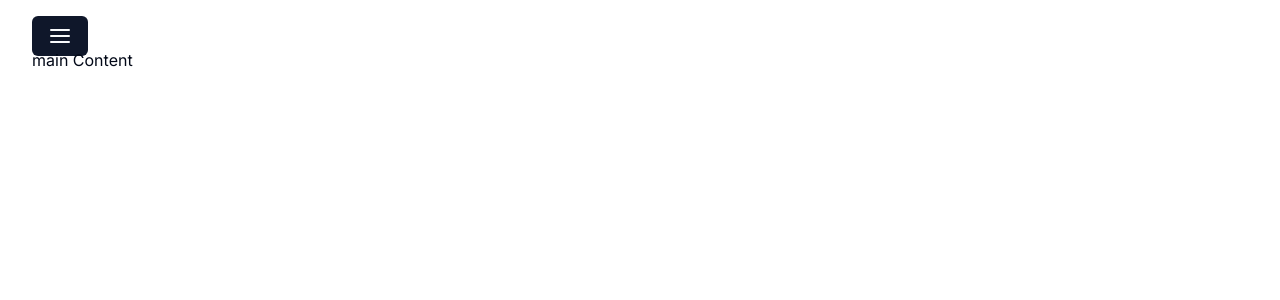
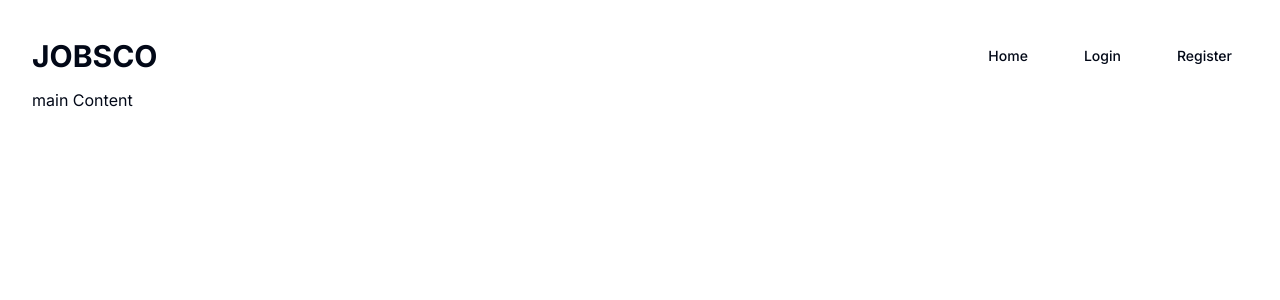
Before and after one commit to Gyanthakur/JobLoom-portal, a Next.js app: page / in a window 1280 px wide. Shown: the top 300 px of the page. Built offline with nearby package versions, Linux system fonts and the light colour scheme.

Commit message:
feat:navbar added

```diff
--- a/src/components/header/index.js
+++ b/src/components/header/index.js
@@ -1,48 +1,80 @@
 "use client";
+
 import Link from "next/link";
 import { Button } from "../ui/button";
 import { Sheet, SheetContent, SheetTrigger } from "../ui/sheet";
 import { AlignJustify, Moon } from "lucide-react";
 // import { UserButton } from "@clerk/nextjs";
 // import { useTheme } from "next-themes";
-function Header() {
+
+function Header({ user, profileInfo }) {
+//   const { theme, setTheme } = useTheme();
+
   const menuItems = [
     {
       label: "Home",
       path: "/",
-			Show: true,
+      show: true,
+    },
+    {
+      label: "Feed",
+      path: "/feed",
+      show: profileInfo,
     },
     {
       label: "Login",
       path: "/sign-in",
-			Show: true,
+      show: !user,
     },
     {
       label: "Register",
       path: "/sign-up",
-			Show: true,
-		}
+      show: !user,
+    },
+    {
+      label: "Activity",
+      path: "/activity",
+      show: profileInfo?.role === "candidate",
+    },
+    {
+      label: "Companies",
+      path: "/companies",
+      show: profileInfo?.role === "candidate",
+    },
+    {
+      label: "Jobs",
+      path: "/jobs",
+      show: profileInfo,
+    },
+    {
+      label: "Membership",
+      path: "/membership",
+      show: profileInfo,
+    },
+    {
+      label: "Account",
+      path: "/account",
+      show: profileInfo,
+    },
   ];
 
   return (
     <div>
-			<header className="flex h-6 w-full shrink-0 items-center">
+      <header className="flex h-16 w-full shrink-0 items-center">
         <Sheet>
           <SheetTrigger asChild>
-						<Button>
+            <Button className="lg:hidden">
               <AlignJustify className="h-6 w-6" />
               <span className="sr-only">Toggle Navigation Menu</span>
             </Button>
           </SheetTrigger>
-
           <SheetContent side="left">
             <Link className="mr-6 hidden lg:flex" href={"#"}>
-							<h3>JobSco</h3>
+              <h3>JOBSCO</h3>
             </Link>
-
             <div className="grid gap-2 py-6">
               {menuItems.map((menuItem) =>
-                menuItem.Show ? (
+                menuItem.show ? (
                   <Link
                     href={menuItem.path}
                     className="flex w-full items-center py-2 text-lg font-semibold"
@@ -51,10 +83,37 @@ function Header() {
                   </Link>
                 ) : null
               )}
-
+              {/* <Moon
+                className="cursor-pointer mb-4"
+                fill={theme === "dark" ? "light" : "dark"}
+                onClick={() => setTheme(theme === "light" ? "dark" : "light")}
+              />
+              <UserButton afterSignOutUrl="/" /> */}
             </div>
           </SheetContent>
         </Sheet>
+        <Link className="hidden font-bold text-3xl lg:flex mr-6" href={"/"}>
+          JOBSCO
+        </Link>
+        <nav className="ml-auto hidden lg:flex gap-6 items-center">
+          {menuItems.map((menuItem) =>
+            menuItem.show ? (
+              <Link
+                href={menuItem.path}
+                onClick={() => sessionStorage.removeItem("filterParams")}
+                className="group inline-flex h-9 w-max items-center rounded-md  px-4 py-2 text-sm font-medium"
+              >
+                {menuItem.label}
+              </Link>
+            ) : null
+          )}
+          {/* <Moon
+            className="cursor-pointer"
+            fill={theme === "dark" ? "light" : "dark"}
+            onClick={() => setTheme(theme === "light" ? "dark" : "light")}
+          />
+          <UserButton afterSignOutUrl="/" /> */}
+        </nav>
       </header>
     </div>
   );
```
Lines whose indentation alone changed are shown as unchanged.
